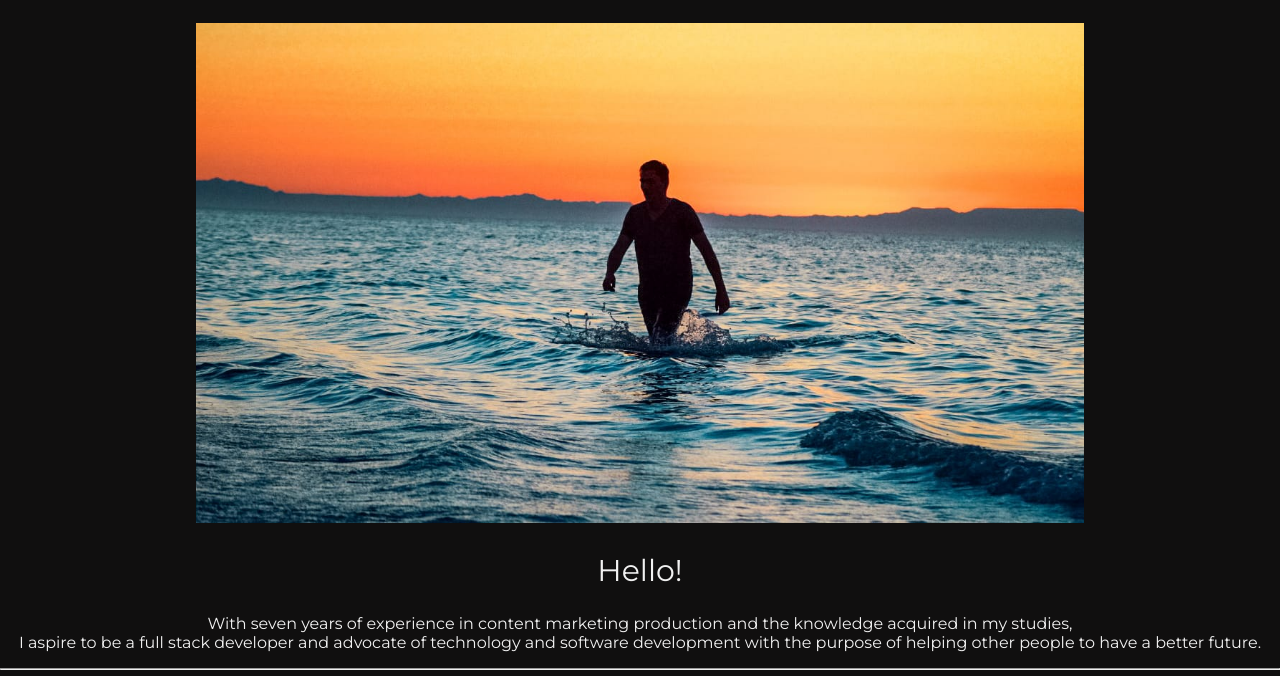
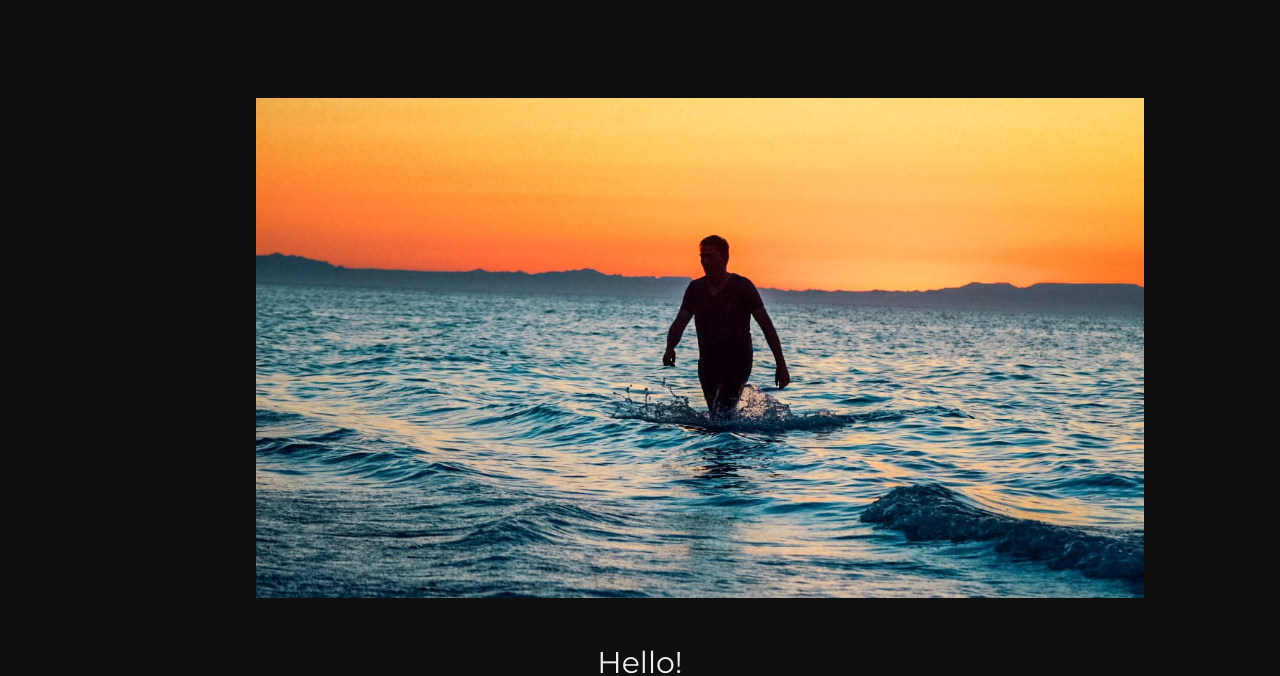
Before and after one commit to Hafid-Davila/Hafids-Modern-Website, a plain HTML site: page index.html in a window 1280 px wide. Shown: the part 282-958 px from the top of the page. Drawn offline with Linux system fonts and the light colour scheme; a web font is replaced by a local one.

Commit message:
styling css

```diff
--- a/css/styles.css
+++ b/css/styles.css
@@ -24,6 +24,10 @@ h3 {
   color: #F1F1F1;
 }
 
+hr {
+  margin-bottom: 100px;
+}
+
 p {
   color: #F1F1F1;
   font-family: 'Montserrat', sans-serif;
@@ -35,6 +39,10 @@ p {
 
 .profile {
   color: #F1F1F1;
+  width: 60%;
+  margin: 100px auto 100px auto;
+  text-align: center;
+  line-height: 2;
 }
 
 .skills {
```
